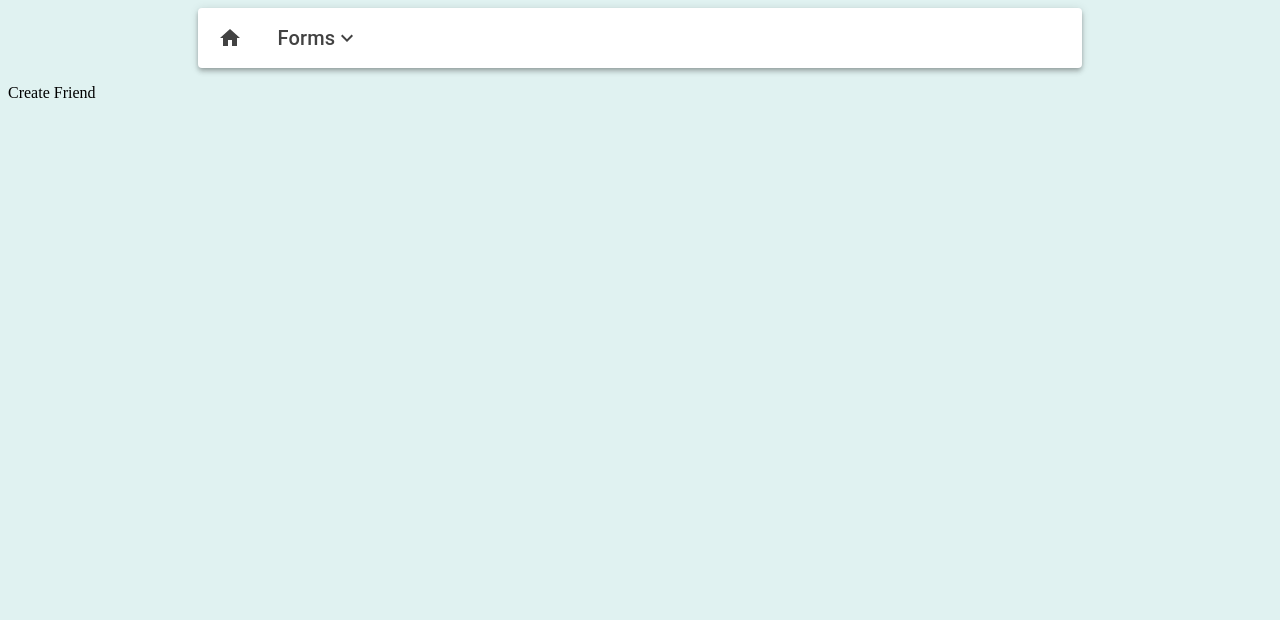
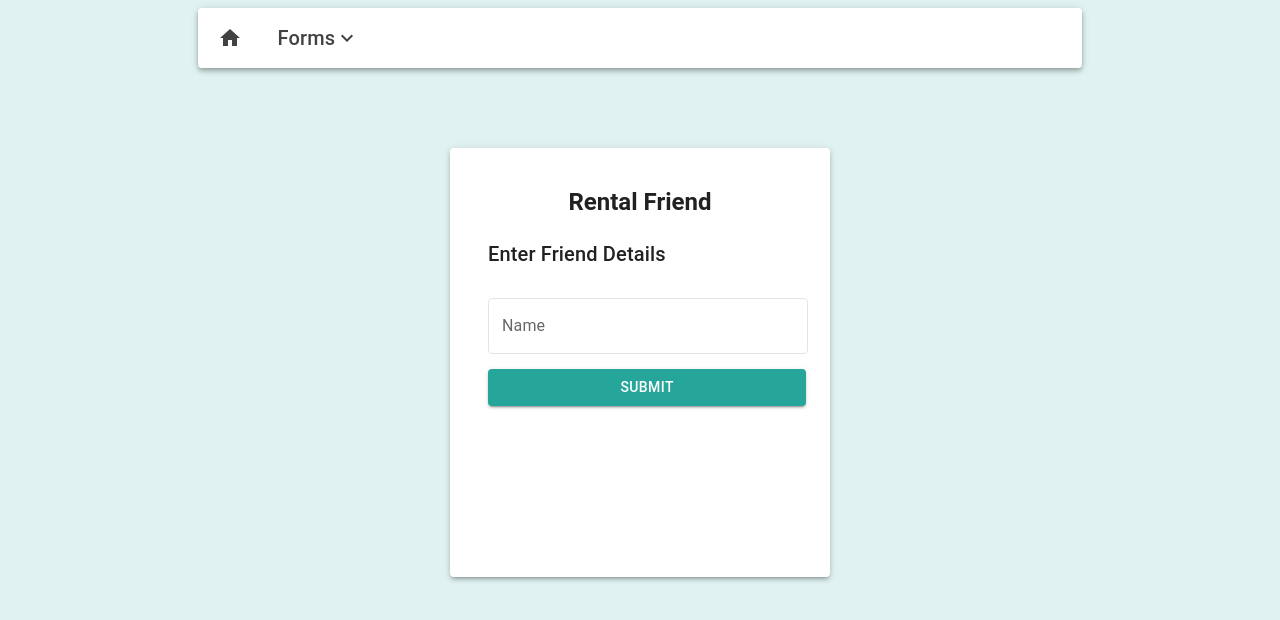
Before and after one commit to zitroeth/CRUD_React, a React (Vite) app: page /create/Friend in a window 1280 px wide. Shown: the top 620 px of the page. Built offline with nearby package versions, Linux system fonts and the light colour scheme.

Commit message:
working post no alert for errors

```diff
--- a/package.json
+++ b/package.json
@@ -18,7 +18,8 @@
     "axios": "^1.6.7",
     "mui": "^0.0.1",
     "react": "^18.2.0",
-    "react-dom": "^18.2.0"
+    "react-dom": "^18.2.0",
+    "react-hook-form": "^7.51.2"
   },
   "devDependencies": {
     "@types/react": "^18.2.64",
--- a/src/App.tsx
+++ b/src/App.tsx
@@ -8,7 +8,7 @@ import {default as ReadFriend} from './read/Friend'
 import {default as ReadBelonging} from './read/Belonging'
 import {default as ReadBorrowed} from './read/Borrowed'
 
-function App() {
+export default function App() {
   return (
     <>
       <DenseAppBar/>
@@ -23,5 +23,3 @@ function App() {
     </>
   )
 }
-
-export default App
--- a/src/components/BasicMenu.tsx
+++ b/src/components/BasicMenu.tsx
@@ -18,7 +18,6 @@ export default function BasicMenu() {
     const handleClick = (event: React.MouseEvent<HTMLButtonElement>) => {
         setAnchorEl(event.currentTarget);
     };
-
 
     let timeoutId: number | null = null;
 
@@ -63,7 +62,8 @@ export default function BasicMenu() {
                 }}
             >
                 <Typography variant="h6" component="div" sx={{
-                    textTransform: "capitalize", "& .MuiButton-root:hover": {
+                    textTransform: "capitalize",
+                    "& .MuiButton-root:hover": {
                         bgcolor: "transparent",
                         color: teal[200]
                     }
@@ -95,7 +95,7 @@ export default function BasicMenu() {
                         opacity: 1,
                         color: teal[400],
                         pr: "4vw",
-                    },
+                    }
                 }}
             >
                 <div style={{ display: "flex", flexDirection: "column" }} >
--- a/src/components/DenseAppBar.tsx
+++ b/src/components/DenseAppBar.tsx
@@ -1,4 +1,3 @@
-import * as React from 'react';
 import AppBar from '@mui/material/AppBar';
 import Box from '@mui/material/Box';
 import Toolbar from '@mui/material/Toolbar';
--- a/src/create/Belonging.tsx
+++ b/src/create/Belonging.tsx
@@ -1,7 +1,113 @@
+import Paper from '@mui/material/Paper';
+import Box from '@mui/material/Box';
+import Typography from '@mui/material/Typography';
+import TextField from '@mui/material/TextField';
+import { teal } from '@mui/material/colors';
+import { styled } from '@mui/material/styles';
+import Button, { ButtonProps } from '@mui/material/Button';
+import { useForm } from "react-hook-form";
+
+const CssTextField = styled(TextField)({
+  '& label.Mui-focused': {
+    color: '#A0AAB4',
+  },
+  '& .MuiInput-underline:after': {
+    borderBottomColor: '#B2BAC2',
+  },
+  '& .MuiOutlinedInput-root': {
+    '& fieldset': {
+      borderColor: '#E0E3E7',
+    },
+    '&:hover fieldset': {
+      borderColor: '#B2BAC2',
+    },
+    '&.Mui-focused fieldset': {
+      borderColor: '#6F7E8C',
+    },
+  },
+});
+
+const ColorButton = styled(Button)<ButtonProps>(({ theme }) => ({
+  color: theme.palette.getContrastText(teal[400]),
+  backgroundColor: teal[400],
+  '&:hover': {
+    backgroundColor: teal[600],
+  },
+}));
+
+type FormValues = {
+  name: string
+}
+
 export default function Belonging() {
-    return (
-      <>
-      <p>Create Belonging</p>
-      </>
-    )
+
+  const form = useForm<FormValues>({
+    defaultValues: {
+      name: ''
+    }
+  })
+
+  const { register, handleSubmit, formState } = form
+  const { errors } = formState
+
+  const onSubmit = (data: FormValues) => {
+    // Using Fetch API
+    fetch('http://localhost:3113/api/v1/belongings/', {
+      method: 'POST',
+      body: JSON.stringify(data),
+      headers: {
+        'Content-type': 'application/json; charset=UTF-8',
+      },
+    })
+      .then((response) => response.json())
+      .then((data) => {
+        console.log(data);
+        // Handle data
+      })
+      .catch((err) => {
+        console.log(err.message);
+      });
   }
+
+  return (
+    <>
+      <Box
+        sx={{
+          display: 'flex',
+          flexWrap: 'wrap',
+          '& > :not(style)': {
+            m: "auto",
+            my: "10vh",
+            width: "19rem",
+            height: "22rem",
+            p: "3vw"
+          },
+        }}
+      >
+        <Paper elevation={3} >
+
+          <Typography variant="h5" component="div" textAlign={"center"} fontWeight={"bold"}>
+            Rental Belonging
+            <Typography variant="h6" component="div" marginY={"2.5vh"} textAlign={"left"}>
+              Enter Belonging Details
+            </Typography>
+          </Typography>
+
+          <Box
+            component="form"
+            sx={{
+              '& > :not(style)': { my: "2.5%", width: '40ch' },
+            }}
+            noValidate
+            autoComplete="off"
+            onSubmit={handleSubmit(onSubmit)}
+          >
+            <CssTextField label="Name" id="name-textfield" type="text" {...register("name", { required: "Name is required", })} error={!!errors.name} helperText={errors.name?.message} />
+            <ColorButton variant="contained" type='submit'>Submit</ColorButton>
+          </Box>
+
+        </Paper>
+      </Box>
+    </>
+  )
+}
--- a/src/create/Friend.tsx
+++ b/src/create/Friend.tsx
@@ -1,7 +1,114 @@
+import Paper from '@mui/material/Paper';
+import Box from '@mui/material/Box';
+import Typography from '@mui/material/Typography';
+import TextField from '@mui/material/TextField';
+import { teal } from '@mui/material/colors';
+import { styled } from '@mui/material/styles';
+import Button, { ButtonProps } from '@mui/material/Button';
+import { useForm } from "react-hook-form";
+
+
+const CssTextField = styled(TextField)({
+  '& label.Mui-focused': {
+    color: '#A0AAB4',
+  },
+  '& .MuiInput-underline:after': {
+    borderBottomColor: '#B2BAC2',
+  },
+  '& .MuiOutlinedInput-root': {
+    '& fieldset': {
+      borderColor: '#E0E3E7',
+    },
+    '&:hover fieldset': {
+      borderColor: '#B2BAC2',
+    },
+    '&.Mui-focused fieldset': {
+      borderColor: '#6F7E8C',
+    },
+  },
+});
+
+const ColorButton = styled(Button)<ButtonProps>(({ theme }) => ({
+  color: theme.palette.getContrastText(teal[400]),
+  backgroundColor: teal[400],
+  '&:hover': {
+    backgroundColor: teal[600],
+  },
+}));
+
+type FormValues = {
+  name: string
+}
+
 export default function Friend() {
+
+  const form = useForm<FormValues>({
+    defaultValues: {
+      name: ''
+    }
+  })
+
+  const { register, handleSubmit, formState } = form
+  const { errors } = formState
+
+  const onSubmit = (data: FormValues) => {
+    // Using Fetch API
+    fetch('http://localhost:3113/api/v1/friends/', {
+      method: 'POST',
+      body: JSON.stringify(data),
+      headers: {
+        'Content-type': 'application/json; charset=UTF-8',
+      },
+    })
+      .then((response) => response.json())
+      .then((data) => {
+        console.log(data);
+        // Handle data
+      })
+      .catch((err) => {
+        console.log(err.message);
+      });
+  }
+
   return (
     <>
-    <p>Create Friend</p>
+      <Box
+        sx={{
+          display: 'flex',
+          flexWrap: 'wrap',
+          '& > :not(style)': {
+            m: "auto",
+            my: "10vh",
+            width: "19rem",
+            height: "22rem",
+            p: "3vw"
+          },
+        }}
+      >
+        <Paper elevation={3} >
+
+          <Typography variant="h5" component="div" textAlign={"center"} fontWeight={"bold"}>
+            Rental Friend
+            <Typography variant="h6" component="div" marginY={"2.5vh"} textAlign={"left"}>
+              Enter Friend Details
+            </Typography>
+          </Typography>
+
+          <Box
+            component="form"
+            sx={{
+              '& > :not(style)': { my: "2.5%", width: '40ch' },
+            }}
+            noValidate
+            autoComplete="off"
+            onSubmit={handleSubmit(onSubmit)}
+          >
+            <CssTextField label="Name" id="name-textfield" type="text" {...register("name", { required: "Name is required", })} error={!!errors.name} helperText={errors.name?.message} />
+            <ColorButton variant="contained" type='submit'>Submit</ColorButton>
+          </Box>
+
+        </Paper>
+      </Box>
     </>
   )
 }
```
Also changed, not shown: 1 other file (tests, documents, lock files or other folders).
